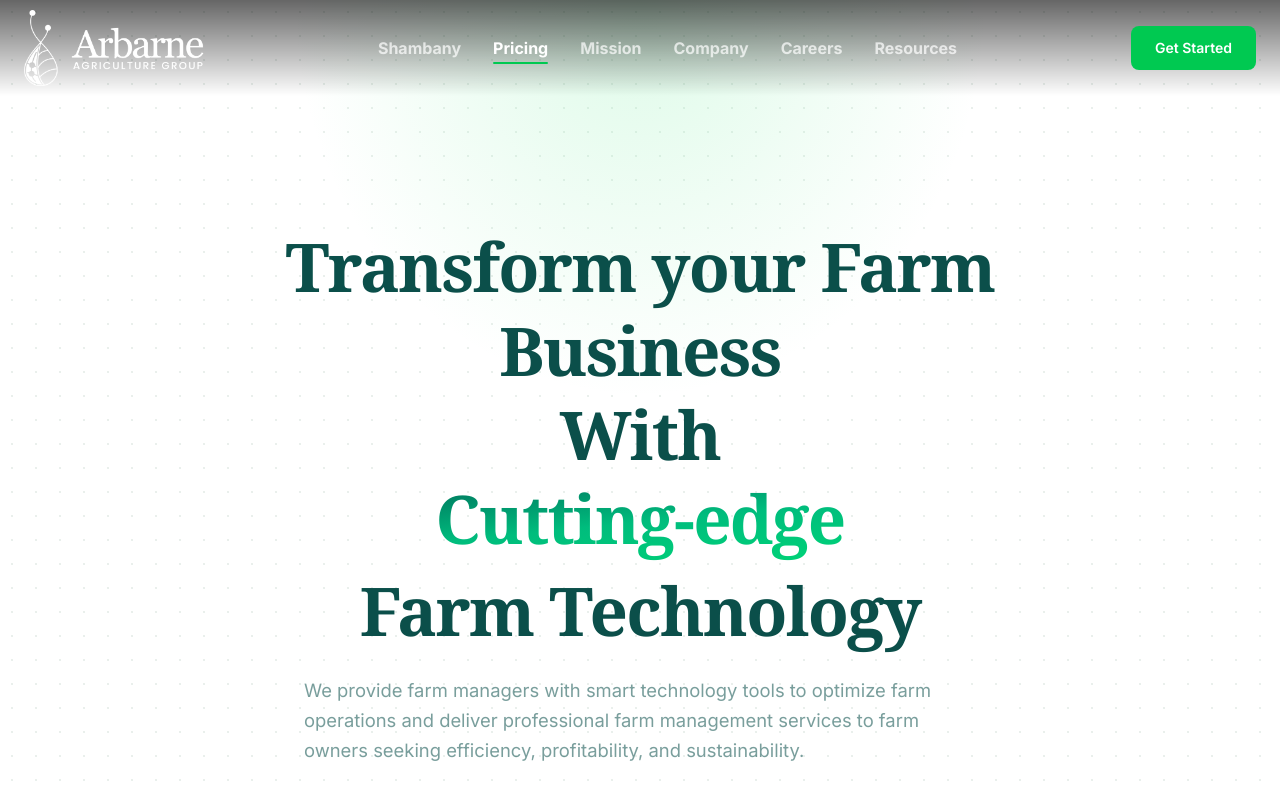
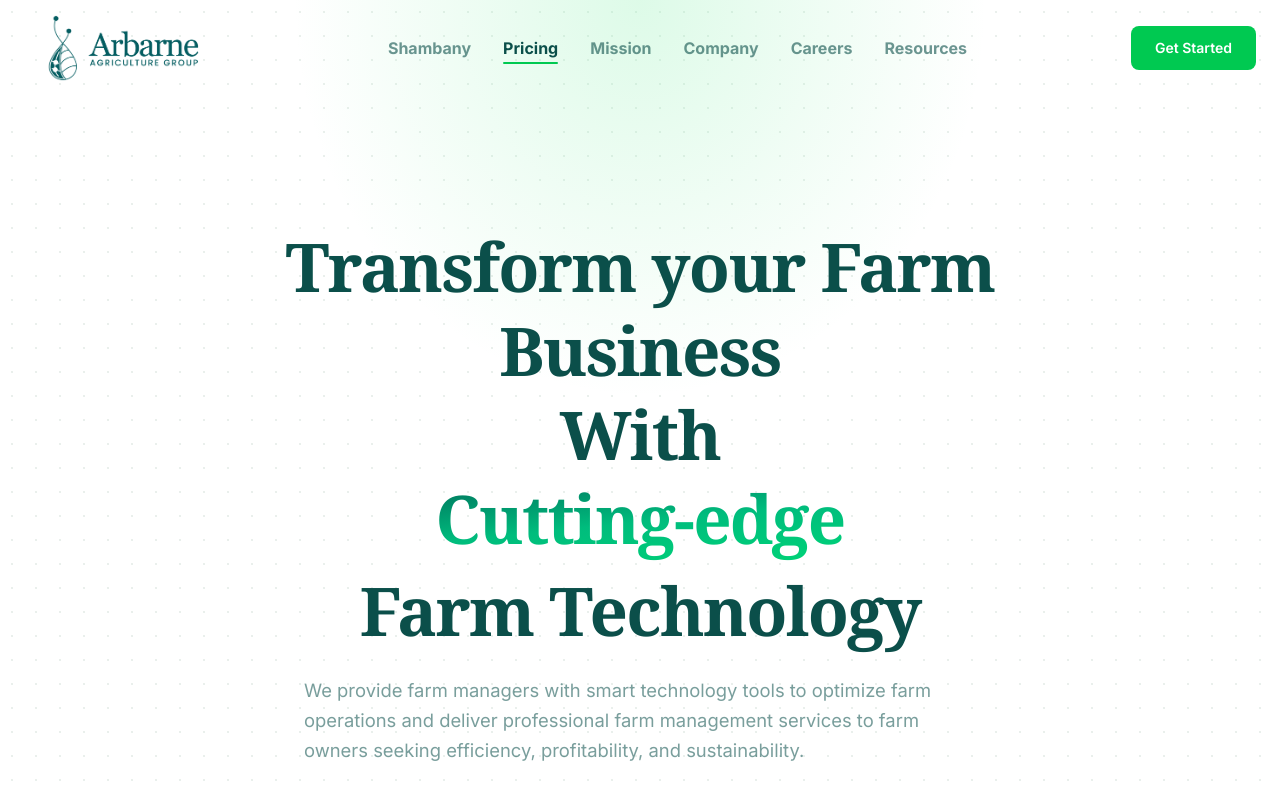
Before and after one commit to khayanga/arbarne, a Next.js app: page /pricing in a window 1280 px wide. Shown: the top 800 px of the page. Built offline with nearby package versions, Linux system fonts and the light colour scheme.

Commit message:
pricing navbar color to light --- IGNORE ---

```diff
--- a/components/Navbar.tsx
+++ b/components/Navbar.tsx
@@ -12,7 +12,7 @@ export default function Navbar() {
   const pathname = usePathname()
 
   const isLightPage =
-    pathname === '/business' || pathname === '/resources'
+    pathname === '/pricing' || pathname === '/resources'
 
   useEffect(() => {
     const onScroll = () => setScrolled(window.scrollY > 20)
```
